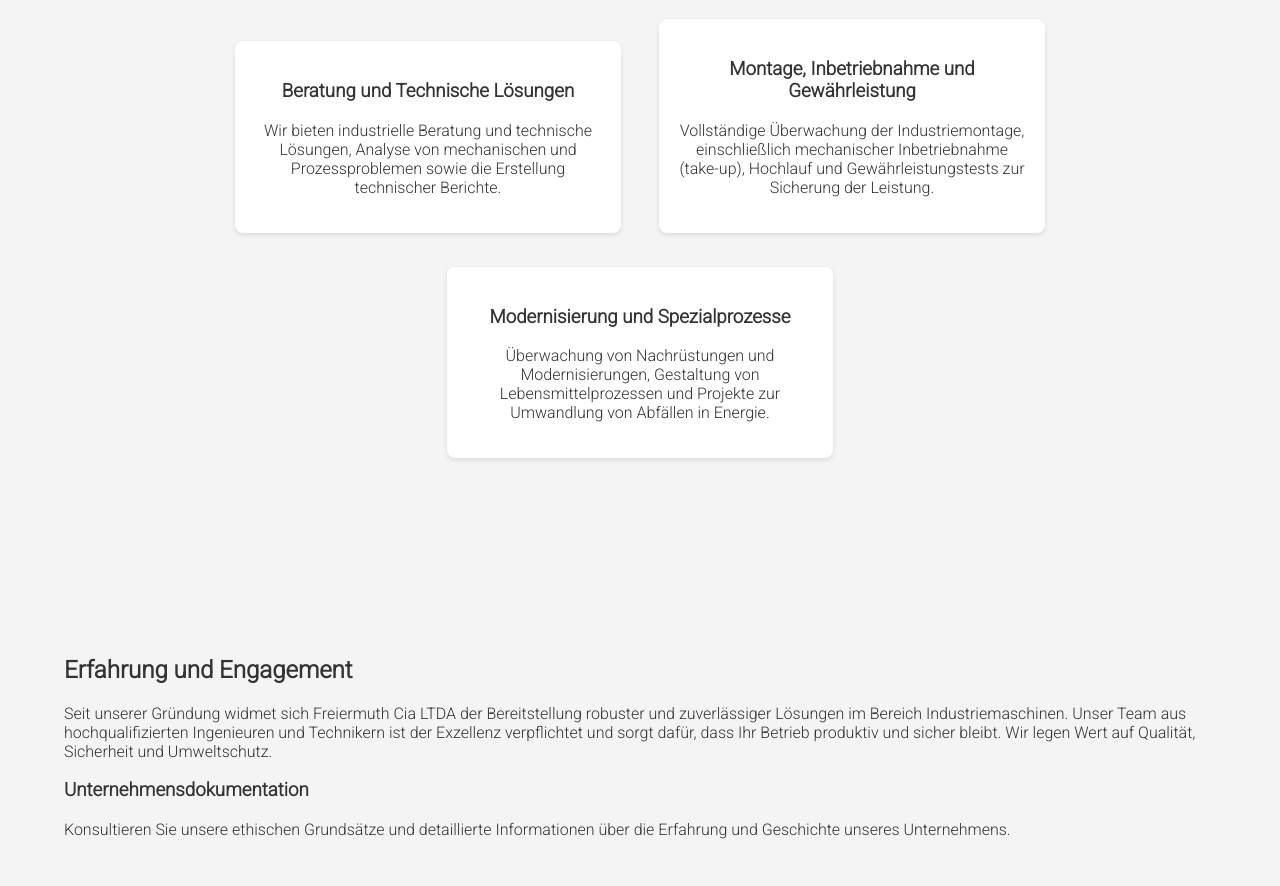
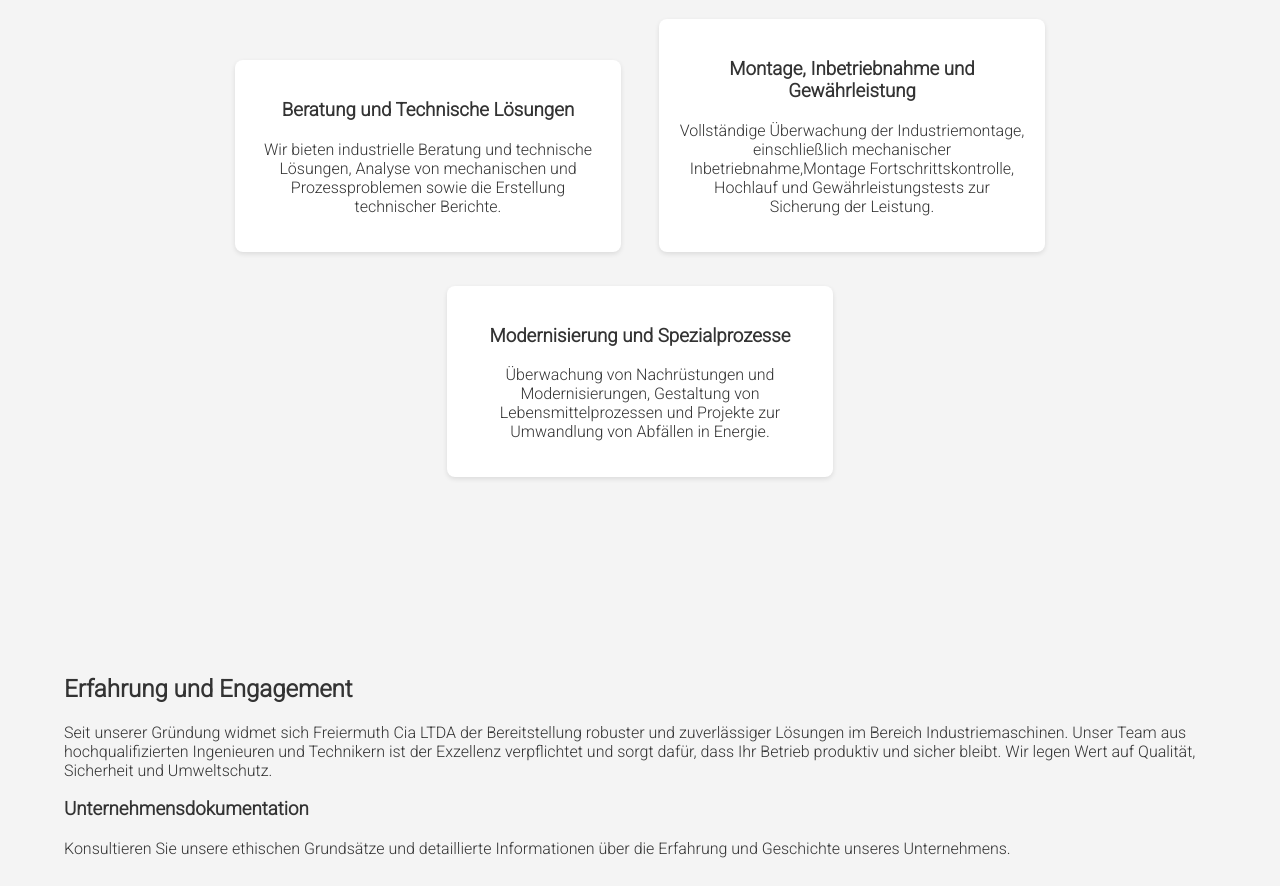
Before and after one commit to carfrei/Freiermuth_cia_ltda, a plain HTML site: page de/index.html in a window 1280 px wide. Shown: the part 860-1746 px from the top of the page. Drawn offline with Linux system fonts and the light colour scheme.

Commit message:
Update index.html

```diff
--- a/de/index.html
+++ b/de/index.html
@@ -43,7 +43,7 @@
                 <div class="servicio-card">
                     <h3>Montage, Inbetriebnahme und Gewährleistung</h3>
                     <p>
-                        Vollständige Überwachung der Industriemontage, einschließlich mechanischer Inbetriebnahme (take-up), Hochlauf und Gewährleistungstests zur Sicherung der Leistung.
+                        Vollständige Überwachung der Industriemontage, einschließlich mechanischer Inbetriebnahme,Montage Fortschrittskontrolle, Hochlauf und Gewährleistungstests zur Sicherung der Leistung.
                     </p>
                 </div>
 
```
